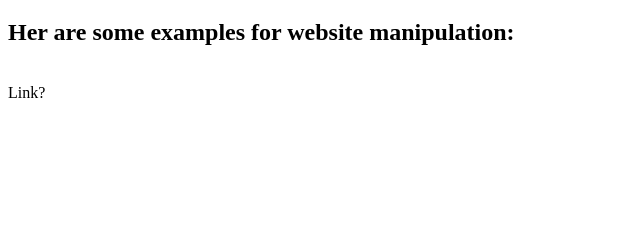
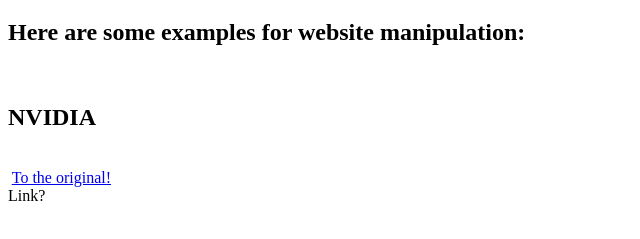
Before and after one commit to sheeshkebap/Code1, a plain HTML site: page Hello.html in a window 1280 px wide. Shown: the part 61-300 px from the top of the page, without its empty margins (0-640 px from the left). Drawn offline with Linux system fonts and the light colour scheme.

Commit message:
Website Manipulation

```diff
--- a/Hello.html
+++ b/Hello.html
@@ -8,8 +8,10 @@
             <h1> HTML-Stunde</h1>
         </header>
         <article>
-            <h1>Her are some examples for website manipulation:</h1>
+            <h1>Here are some examples for website manipulation:</h1> <br>
+            <h2>NVIDIA</h2> <br>
             <img src="file:///C:/Users/ani48629/Pictures/Screenshots/Screenshot%202024-06-18%20145223.png" alt="" width="800">
+            <a href="https://store.nvidia.com/de-de/consumer/?page=1&limit=9&locale=de-de&gpu=RTX%204090,RTX%204080,RTX%204070%20Ti,RTX%204070,RTX%204060%20Ti,RTX%204060,RTX%204070%20SUPER,RTX%204070%20Ti%20SUPER,RTX%204080%20SUPER&category=GPU,DESKTOP">To the original!</a>
         </article>
         <footer>
             Link?
```
